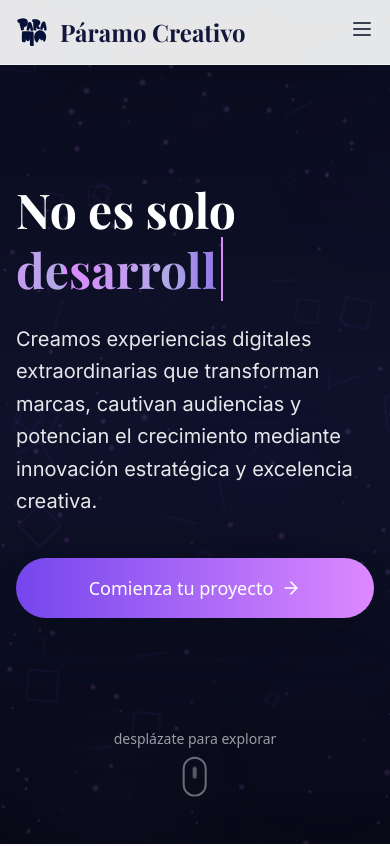
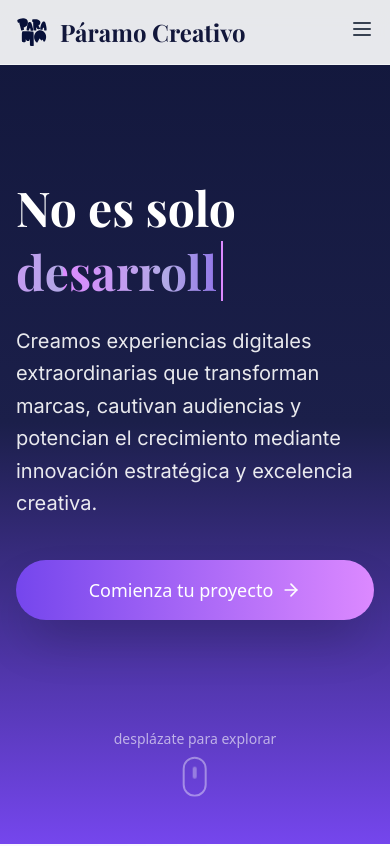
Before and after one commit to ericssong25/paramolanding, a React (Vite) app: page / in a window 390 px wide. Shown: the top 846 px of the page. Built offline with nearby package versions, Linux system fonts and the light colour scheme.

Commit message:
se adaptó una versión más liviana del header para teléfonos móviles y se configuraron el resto de botones para el cta hacia el formulario

```diff
--- a/src/components/Footer.tsx
+++ b/src/components/Footer.tsx
@@ -87,9 +87,9 @@ const Footer: React.FC = () => {
             <div>
               <h4 className="text-lg font-semibold mb-6">{t('footer.getStarted')}</h4>
               <p className="text-gray-300 mb-6">{lang === 'es' ? '¿Listo para elevar tu presencia digital?' : 'Ready to elevate your digital presence?'}</p>
-              <button className="w-full bg-gradient-to-r from-[#7546ed] to-[#dc89ff] text-white px-6 py-3 rounded-full hover:from-[#dc89ff] hover:to-[#7546ed] transition-all duration-300 transform hover:scale-105 font-medium">
+              <a href="#contact" className="w-full bg-gradient-to-r from-[#7546ed] to-[#dc89ff] text-white px-6 py-3 rounded-full hover:from-[#dc89ff] hover:to-[#7546ed] transition-all duration-300 transform hover:scale-105 font-medium text-center block">
                 {t('footer.cta')}
-              </button>
+              </a>
             </div>
           </div>
 
--- a/src/components/Hero.tsx
+++ b/src/components/Hero.tsx
@@ -1,4 +1,4 @@
-import React, { useEffect, useRef } from 'react';
+import React, { useEffect, useRef, useState } from 'react';
 import { gsap } from 'gsap';
 import { ArrowRight } from 'lucide-react';
 import { useI18n } from '../i18n';
@@ -12,11 +12,22 @@ const Hero: React.FC = () => {
   const statsRef = useRef<HTMLDivElement>(null);
   const overlayRef = useRef<HTMLDivElement>(null);
   const { t, lang } = useI18n();
+  const [isMobile, setIsMobile] = useState<boolean>(false);
 
   // Particle system dimensions
   const PARTICLE_COUNT = 150; // More particles for better coverage
   const GEOMETRIC_COUNT = 50; // More geometric shapes for variety
 
+
+  useEffect(() => {
+    const mql = window.matchMedia('(max-width: 768px)');
+    const handler = () => setIsMobile(mql.matches);
+    handler();
+    mql.addEventListener ? mql.addEventListener('change', handler) : window.addEventListener('resize', handler);
+    return () => {
+      mql.removeEventListener ? mql.removeEventListener('change', handler) : window.removeEventListener('resize', handler);
+    };
+  }, []);
 
   useEffect(() => {
     // Palabras para escribir (en minúsculas)
@@ -90,7 +101,10 @@ const Hero: React.FC = () => {
 
     typeAndEraseLoop();
 
-    // Particle and geometric animation system
+    // Particle and geometric animation system (desktop only)
+    if (isMobile) {
+      return () => { isMounted = false; };
+    }
     let animationFrameId: number;
     const particles: Array<{
       x: number;
@@ -204,10 +218,11 @@ const Hero: React.FC = () => {
         cancelAnimationFrame(animationFrameId);
       }
     };
-  }, [lang]);
+  }, [lang, isMobile]);
 
-  // Subtle parallax for blobs
+  // Subtle parallax for blobs (desktop only)
   useEffect(() => {
+    if (isMobile) return;
     const container = heroRef.current;
     if (!container) return;
     const wraps = container.querySelectorAll<HTMLElement>('.blob-wrap');
@@ -227,12 +242,17 @@ const Hero: React.FC = () => {
     onScroll();
     window.addEventListener('scroll', onScroll, { passive: true });
     return () => window.removeEventListener('scroll', onScroll);
-  }, []);
+  }, [isMobile]);
 
   return (
     <section ref={heroRef} className="relative min-h-screen flex items-center overflow-hidden">
-      {/* Ambient blob background */}
+      {/* Background */}
       <div ref={overlayRef} className="absolute inset-0 z-10">
+        {/* Mobile: simple gradient for performance */}
+        {isMobile ? (
+          <div className="absolute inset-0 bg-gradient-to-b from-[#12173b] via-[#1b1f4a] to-[#7546ed]" />
+        ) : (
+          <>
         {/* Base */}
         <div className="absolute inset-0 bg-[#0f122b]" />
         {/* Blobs (distributed and lightly animated) */}
@@ -288,9 +308,12 @@ const Hero: React.FC = () => {
         </div>
         {/* Soft vignette for readability */}
         <div className="absolute inset-0 bg-gradient-to-b from-black/35 via-transparent to-black/45" />
+          </>
+        )}
       </div>
 
             {/* Animated Particle and Geometric System */}
+      {!isMobile && (
         <div className="absolute inset-0 z-[15] overflow-hidden pointer-events-none">
           <div className="particle-container">
             {Array.from({ length: PARTICLE_COUNT }).map((_, index) => (
@@ -309,8 +332,9 @@ const Hero: React.FC = () => {
             ))}
           </div>
         </div>
+      )}
 
-      <div className="relative z-20 max-w-7xl mx-auto px-4 sm:px-6 lg:px-8 py-20">
+      <div className="relative z-20 max-w-7xl mx-auto px-4 sm:px-6 lg:px-8 py-28 md:py-20">
         <div className="w-full">
           <div className="w-full lg:max-w-5xl">
             {/* Removed trust badge per request */}
@@ -320,9 +344,10 @@ const Hero: React.FC = () => {
               className="text-5xl md:text-6xl lg:text-7xl font-bold text-white leading-tight font-creato mb-6 whitespace-normal sm:whitespace-nowrap"
             >
               {t('hero.title.prefix')} {' '}
+              <br className="md:hidden" />
               <span
                 ref={typingRef}
-                className="animated-gradient-text whitespace-nowrap border-r-2 border-[#dc89ff] pr-1 align-baseline font-creato"
+                className="animated-gradient-text inline-block md:inline whitespace-nowrap border-r-2 border-[#dc89ff] pr-1 align-baseline font-creato mt-1 md:mt-0"
               >
 
               </span>
@@ -336,10 +361,10 @@ const Hero: React.FC = () => {
             </p>
 
             <div ref={ctaRef} className="flex flex-col sm:flex-row gap-4 mb-12">
-              <button className="group bg-gradient-to-r from-[#7546ed] to-[#dc89ff] text-white px-8 py-4 rounded-full hover:from-[#8b66ff] hover:to-[#f0a7ff] hover:brightness-110 transition-all duration-300 transform hover:scale-105 flex items-center justify-center gap-2 font-medium text-lg shadow-2xl">
+              <a href="#contact" className="group bg-gradient-to-r from-[#7546ed] to-[#dc89ff] text-white px-8 py-4 rounded-full hover:from-[#8b66ff] hover:to-[#f0a7ff] hover:brightness-110 transition-all duration-300 transform hover:scale-105 flex items-center justify-center gap-2 font-medium text-lg shadow-2xl">
                 {t('hero.ctaPrimary')}
                 <ArrowRight className="w-5 h-5 group-hover:translate-x-1 transition-transform" />
-              </button>
+              </a>
             </div>
 
             {/* metrics removed per request */}
```
Lines whose indentation alone changed are shown as unchanged.
